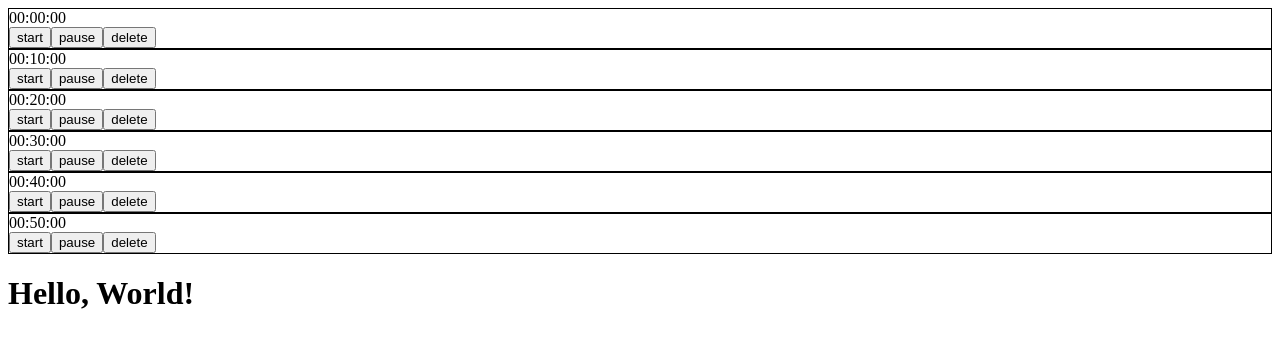
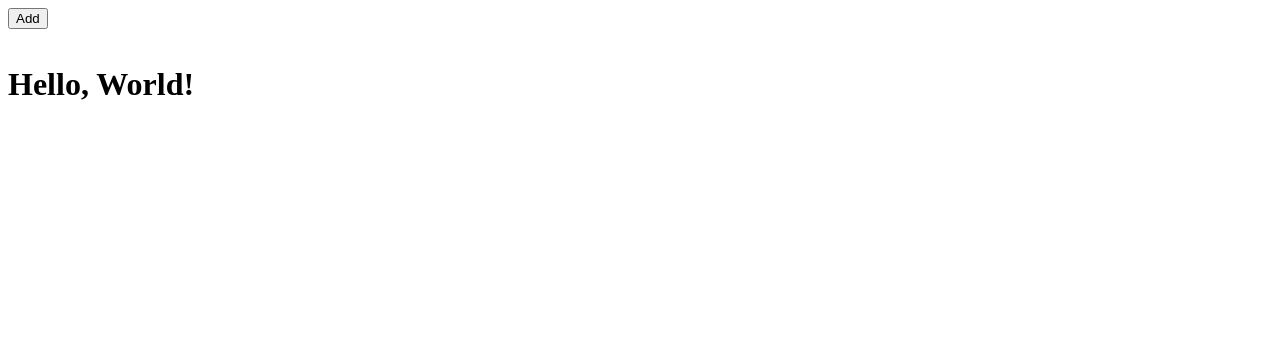
Before and after one commit to Ribich1/timers_hpc, a React app: page / in a window 1280 px wide. Shown: the top 348 px of the page. Built offline with nearby package versions, Linux system fonts and the light colour scheme.

Commit message:
add Timers

```diff
--- a/package.json
+++ b/package.json
@@ -14,6 +14,8 @@
     "@babel/core": "^7.25.2",
     "@babel/preset-env": "^7.25.4",
     "@babel/preset-react": "^7.24.7",
+    "@types/react": "^18.3.5",
+    "@types/react-dom": "^18.3.0",
     "babel-loader": "^9.1.3",
     "css-loader": "^7.1.2",
     "eslint": "^9.9.1",
@@ -28,6 +30,7 @@
     "webpack-dev-server": "^5.1.0"
   },
   "dependencies": {
+    "dayjs": "^1.11.13",
     "react": "^18.3.1",
     "react-dom": "^18.3.1"
   }
--- a/src/components/Timer/Timer.tsx
+++ b/src/components/Timer/Timer.tsx
@@ -1,14 +1,22 @@
 import React from "react";
 import "./style.css";
+import dayjs from "dayjs";
+
+export interface TimerDef {
+  addTime: dayjs.Dayjs;
+}
 
 interface TimerProps {
-  value: string;
+  value: TimerDef;
 }
 
 export const Timer = (props: TimerProps) => {
+  const { addTime } = props.value;
+  const display = addTime.format("HH:mm:ss");
+
   return (
     <div className="timer">
-      <div className="content">{props.value}</div>
+      <div className="content">{display}</div>
       <div className="button">
         <button>start</button>
         <button>pause</button>
--- a/src/components/TimersWall/TimersWall.tsx
+++ b/src/components/TimersWall/TimersWall.tsx
@@ -1,15 +1,28 @@
-import React from "react";
-import { Timer } from "../Timer/Timer";
+import React, { useState } from "react";
+import { Timer, TimerDef } from "../Timer/Timer";
+import * as dayjs from "dayjs";
+import "./style.css";
+
+
 
 export const TimersWall = () => {
+  const [timers, setTimers] = useState<TimerDef[]>([]);
+
+  const handleAddTimer = () => {
+    setTimers((currentTimers) => [...currentTimers, { addTime: dayjs() }]);
+  };
+
   return (
-    <div className="timerwall">
-      <Timer value="00:00:00" />
-      <Timer value="00:10:00" />
-      <Timer value="00:20:00" />
-      <Timer value="00:30:00" />
-      <Timer value="00:40:00" />
-      <Timer value="00:50:00" />
+    <div className="timersWall">
+      <div className="timersWallButton">
+        <button onClick={handleAddTimer}>Add</button>
+      </div>
+      <div className="timersWallContainer">
+        {timers.map((timer) => {
+          return <Timer value={timer} />;
+        })}
+      </div>
     </div>
   );
 };
+// 1:43:30
--- /dev/null
+++ b/src/components/TimersWall/style.css
@@ -0,0 +1,12 @@
+.timersWallContainer {
+  display: flex;
+  flex-direction: row;
+  flex-wrap: wrap;
+  gap: 16px;
+}
+
+.timersWall {
+  display: flex;
+  flex-direction: column;
+  gap: 16px;
+}
```
Also changed, not shown: 1 other file (tests, documents, lock files or other folders).
